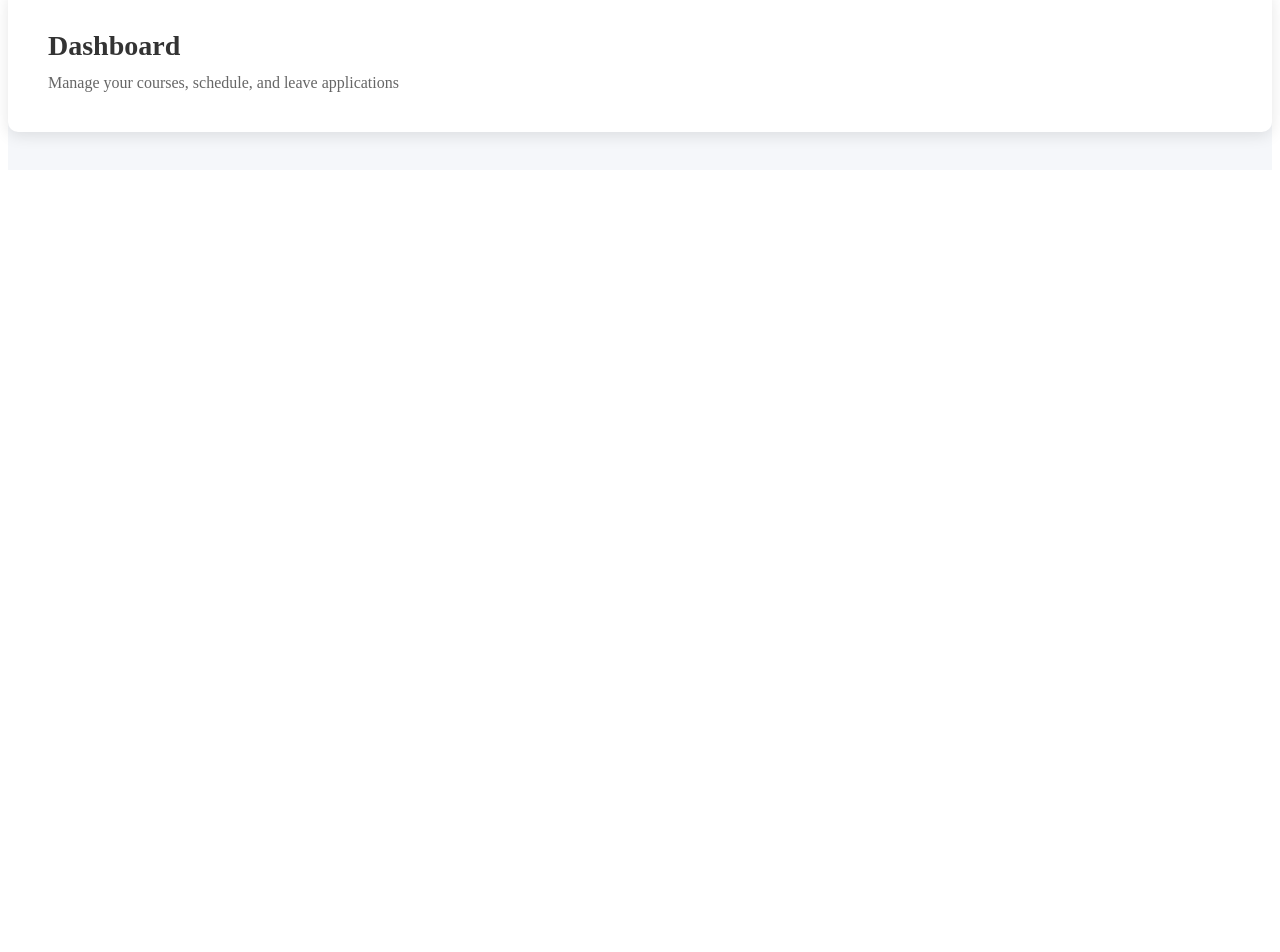
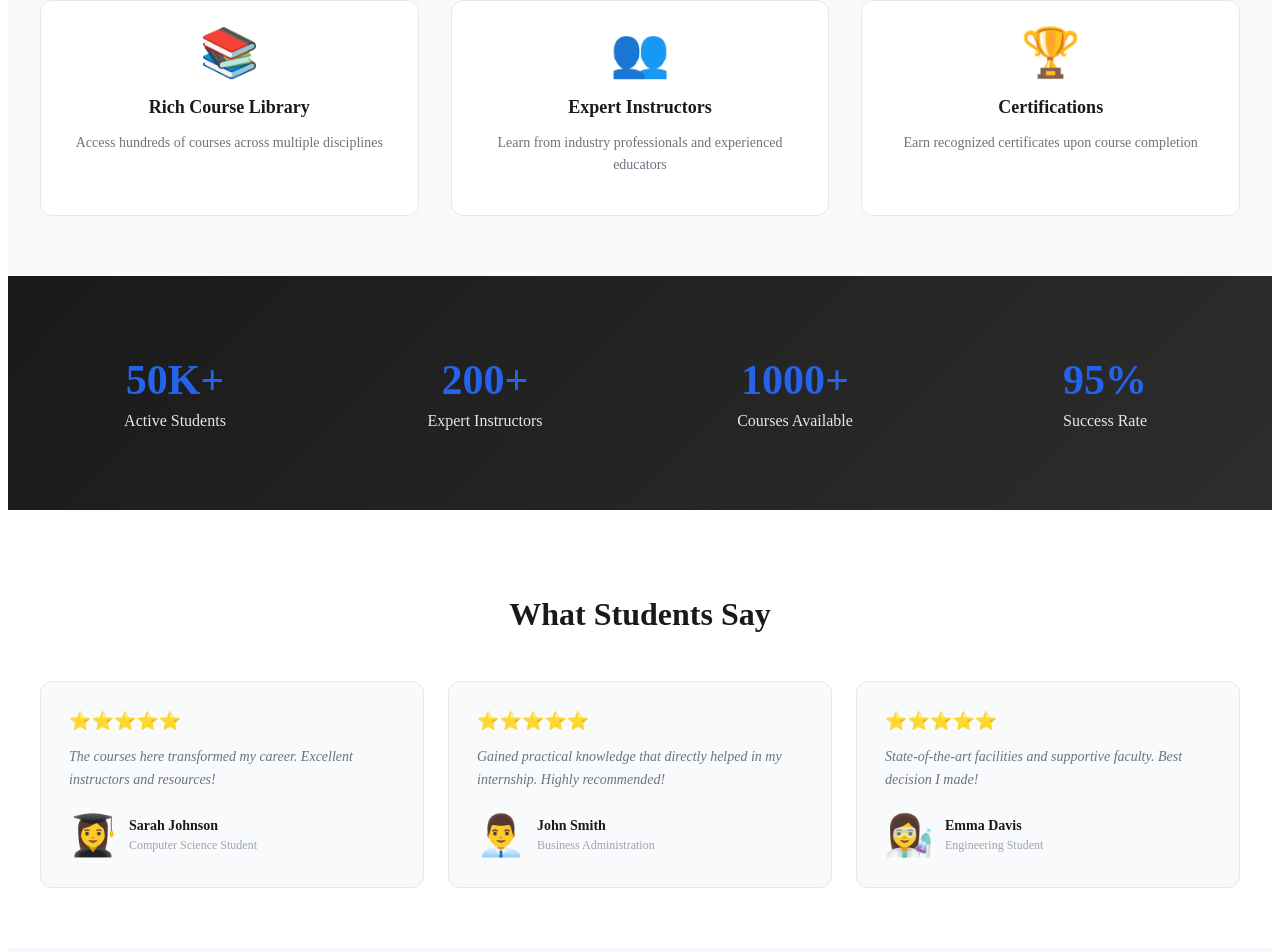
Before and after one commit to Mehul-Tiwari/mypro, an Angular app: page / in a window 1280 px wide. Shown: the part 675-1627 px from the top of the page. Before the commit the page ends 853 px from the top, so only its background shows below. Built offline with nearby package versions, Linux system fonts and the light colour scheme.

Commit message:
commit 4:- leave aplication  section

```diff
--- a/src/app/components/student/student.component.html
+++ b/src/app/components/student/student.component.html
@@ -15,6 +15,15 @@
     </div>
   </section>
 
+  <!-- Features Section -->
+  <app-features></app-features>
+
+  <!-- Stats Section -->
+  <app-stats></app-stats>
+
+  <!-- Testimonials Section -->
+  <app-testimonials></app-testimonials>
+
   <!-- Dashboard Content -->
   <div class="dashboard-section">
     <h2>Dashboard</h2>
--- a/src/app/components/student/student.component.ts
+++ b/src/app/components/student/student.component.ts
@@ -1,11 +1,14 @@
 import { Component } from '@angular/core';
 import { CommonModule } from '@angular/common';
 import { StudentHeaderComponent } from './student-header/student-header.component';
+import { FeaturesComponent } from '../../sections/features/features.component';
+import { StatsComponent } from '../../sections/stats/stats.component';
+import { TestimonialsComponent } from '../../sections/testimonials/testimonials.component';
 
 @Component({
   selector: 'app-student',
   standalone: true,
-  imports: [CommonModule, StudentHeaderComponent],
+  imports: [CommonModule, StudentHeaderComponent, FeaturesComponent, StatsComponent, TestimonialsComponent],
   templateUrl: './student.component.html',
   styleUrls: ['./student.component.scss']
 })
--- /dev/null
+++ b/src/app/sections/features/features.component.html
@@ -0,0 +1,11 @@
+<div class="features-section">
+  <div class="features-container">
+    <div class="features-grid">
+      <div class="feature-item" *ngFor="let feature of features">
+        <div class="feature-icon">{{ feature.icon }}</div>
+        <h3 class="feature-title">{{ feature.title }}</h3>
+        <p class="feature-description">{{ feature.description }}</p>
+      </div>
+    </div>
+  </div>
+</div>
--- /dev/null
+++ b/src/app/sections/features/features.component.scss
@@ -0,0 +1,74 @@
+.features-section {
+  padding: 60px 20px;
+  background: #f9fafb;
+}
+
+.features-container {
+  max-width: 1200px;
+  margin: 0 auto;
+}
+
+.features-grid {
+  display: grid;
+  grid-template-columns: repeat(3, 1fr);
+  gap: 32px;
+}
+
+.feature-item {
+  text-align: center;
+  padding: 24px;
+  background: white;
+  border-radius: 12px;
+  border: 1px solid #e5e7eb;
+  transition: all 0.3s ease;
+
+  &:hover {
+    transform: translateY(-8px);
+    box-shadow: 0 12px 32px rgba(0, 0, 0, 0.1);
+    border-color: #2563eb;
+  }
+}
+
+.feature-icon {
+  font-size: 48px;
+  margin-bottom: 16px;
+}
+
+.feature-title {
+  font-size: 18px;
+  font-weight: 700;
+  color: #1a1a1a;
+  margin: 12px 0;
+}
+
+.feature-description {
+  font-size: 14px;
+  color: #6b7280;
+  line-height: 1.6;
+}
+
+@media (max-width: 1024px) {
+  .features-grid {
+    grid-template-columns: repeat(2, 1fr);
+    gap: 24px;
+  }
+}
+
+@media (max-width: 768px) {
+  .features-section {
+    padding: 40px 20px;
+  }
+
+  .features-grid {
+    grid-template-columns: 1fr;
+    gap: 16px;
+  }
+
+  .feature-icon {
+    font-size: 40px;
+  }
+
+  .feature-title {
+    font-size: 16px;
+  }
+}
--- /dev/null
+++ b/src/app/sections/features/features.component.ts
@@ -0,0 +1,35 @@
+import { Component } from '@angular/core';
+import { CommonModule } from '@angular/common';
+
+interface Feature {
+  icon: string;
+  title: string;
+  description: string;
+}
+
+@Component({
+  selector: 'app-features',
+  standalone: true,
+  imports: [CommonModule],
+  templateUrl: './features.component.html',
+  styleUrls: ['./features.component.scss']
+})
+export class FeaturesComponent {
+  features: Feature[] = [
+    {
+      icon: '📚',
+      title: 'Rich Course Library',
+      description: 'Access hundreds of courses across multiple disciplines'
+    },
+    {
+      icon: '👥',
+      title: 'Expert Instructors',
+      description: 'Learn from industry professionals and experienced educators'
+    },
+    {
+      icon: '🏆',
+      title: 'Certifications',
+      description: 'Earn recognized certificates upon course completion'
+    }
+  ];
+}
--- /dev/null
+++ b/src/app/sections/stats/stats.component.html
@@ -0,0 +1,10 @@
+<div class="stats-section">
+  <div class="stats-container">
+    <div class="stats-grid">
+      <div class="stat-item" *ngFor="let stat of stats">
+        <div class="stat-number">{{ stat.number }}</div>
+        <div class="stat-label">{{ stat.label }}</div>
+      </div>
+    </div>
+  </div>
+</div>
--- /dev/null
+++ b/src/app/sections/stats/stats.component.scss
@@ -0,0 +1,60 @@
+.stats-section {
+  padding: 60px 20px;
+  background: linear-gradient(135deg, #1a1a1a 0%, #2d2d2d 100%);
+  color: white;
+}
+
+.stats-container {
+  max-width: 1200px;
+  margin: 0 auto;
+}
+
+.stats-grid {
+  display: grid;
+  grid-template-columns: repeat(4, 1fr);
+  gap: 40px;
+  text-align: center;
+}
+
+.stat-item {
+  padding: 20px;
+}
+
+.stat-number {
+  font-size: 42px;
+  font-weight: 700;
+  color: #2563eb;
+  margin-bottom: 8px;
+}
+
+.stat-label {
+  font-size: 16px;
+  color: #e5e7eb;
+  font-weight: 500;
+}
+
+@media (max-width: 1024px) {
+  .stats-grid {
+    grid-template-columns: repeat(2, 1fr);
+    gap: 30px;
+  }
+}
+
+@media (max-width: 768px) {
+  .stats-section {
+    padding: 40px 20px;
+  }
+
+  .stats-grid {
+    grid-template-columns: 1fr;
+    gap: 20px;
+  }
+
+  .stat-number {
+    font-size: 32px;
+  }
+
+  .stat-label {
+    font-size: 14px;
+  }
+}
--- /dev/null
+++ b/src/app/sections/stats/stats.component.ts
@@ -0,0 +1,35 @@
+import { Component } from '@angular/core';
+import { CommonModule } from '@angular/common';
+
+interface Stat {
+  number: string;
+  label: string;
+}
+
+@Component({
+  selector: 'app-stats',
+  standalone: true,
+  imports: [CommonModule],
+  templateUrl: './stats.component.html',
+  styleUrls: ['./stats.component.scss']
+})
+export class StatsComponent {
+  stats: Stat[] = [
+    {
+      number: '50K+',
+      label: 'Active Students'
+    },
+    {
+      number: '200+',
+      label: 'Expert Instructors'
+    },
+    {
+      number: '1000+',
+      label: 'Courses Available'
+    },
+    {
+      number: '95%',
+      label: 'Success Rate'
+    }
+  ];
+}
--- /dev/null
+++ b/src/app/sections/testimonials/testimonials.component.html
@@ -0,0 +1,18 @@
+<div class="testimonials-section">
+  <div class="testimonials-container">
+    <h2 class="section-title">What Students Say</h2>
+    <div class="testimonials-grid">
+      <div class="testimonial-card" *ngFor="let testimonial of testimonials">
+        <div class="testimonial-stars">⭐⭐⭐⭐⭐</div>
+        <p class="testimonial-message">{{ testimonial.message }}</p>
+        <div class="testimonial-author">
+          <div class="author-avatar">{{ testimonial.avatar }}</div>
+          <div class="author-info">
+            <h4 class="author-name">{{ testimonial.name }}</h4>
+            <p class="author-role">{{ testimonial.role }}</p>
+          </div>
+        </div>
+      </div>
+    </div>
+  </div>
+</div>
--- /dev/null
+++ b/src/app/sections/testimonials/testimonials.component.scss
@@ -0,0 +1,107 @@
+.testimonials-section {
+  padding: 60px 20px;
+  background: #ffffff;
+}
+
+.testimonials-container {
+  max-width: 1200px;
+  margin: 0 auto;
+}
+
+.section-title {
+  text-align: center;
+  font-size: 32px;
+  font-weight: 700;
+  color: #1a1a1a;
+  margin-bottom: 48px;
+}
+
+.testimonials-grid {
+  display: grid;
+  grid-template-columns: repeat(3, 1fr);
+  gap: 24px;
+}
+
+.testimonial-card {
+  background: #f9fafb;
+  border: 1px solid #e5e7eb;
+  border-radius: 12px;
+  padding: 28px;
+  transition: all 0.3s ease;
+
+  &:hover {
+    box-shadow: 0 12px 32px rgba(0, 0, 0, 0.08);
+    transform: translateY(-4px);
+  }
+}
+
+.testimonial-stars {
+  font-size: 18px;
+  margin-bottom: 12px;
+}
+
+.testimonial-message {
+  font-size: 14px;
+  color: #6b7280;
+  line-height: 1.6;
+  margin-bottom: 20px;
+  font-style: italic;
+}
+
+.testimonial-author {
+  display: flex;
+  gap: 12px;
+  align-items: center;
+}
+
+.author-avatar {
+  font-size: 40px;
+  width: 48px;
+  height: 48px;
+  display: flex;
+  align-items: center;
+  justify-content: center;
+}
+
+.author-info {
+  flex: 1;
+}
+
+.author-name {
+  font-size: 14px;
+  font-weight: 700;
+  color: #1a1a1a;
+  margin: 0;
+}
+
+.author-role {
+  font-size: 12px;
+  color: #9ca3af;
+  margin: 4px 0 0 0;
+}
+
+@media (max-width: 1024px) {
+  .testimonials-grid {
+    grid-template-columns: repeat(2, 1fr);
+    gap: 20px;
+  }
+}
+
+@media (max-width: 768px) {
+  .testimonials-section {
+    padding: 40px 20px;
+  }
+
+  .section-title {
+    font-size: 24px;
+    margin-bottom: 32px;
+  }
+
+  .testimonials-grid {
+    grid-template-columns: 1fr;
+  }
+
+  .testimonial-card {
+    padding: 20px;
+  }
+}
--- /dev/null
+++ b/src/app/sections/testimonials/testimonials.component.ts
@@ -0,0 +1,39 @@
+import { Component } from '@angular/core';
+import { CommonModule } from '@angular/common';
+
+interface Testimonial {
+  name: string;
+  role: string;
+  message: string;
+  avatar: string;
+}
+
+@Component({
+  selector: 'app-testimonials',
+  standalone: true,
+  imports: [CommonModule],
+  templateUrl: './testimonials.component.html',
+  styleUrls: ['./testimonials.component.scss']
+})
+export class TestimonialsComponent {
+  testimonials: Testimonial[] = [
+    {
+      name: 'Sarah Johnson',
+      role: 'Computer Science Student',
+      message: 'The courses here transformed my career. Excellent instructors and resources!',
+      avatar: '👩‍🎓'
+    },
+    {
+      name: 'John Smith',
+      role: 'Business Administration',
+      message: 'Gained practical knowledge that directly helped in my internship. Highly recommended!',
+      avatar: '👨‍💼'
+    },
+    {
+      name: 'Emma Davis',
+      role: 'Engineering Student',
+      message: 'State-of-the-art facilities and supportive faculty. Best decision I made!',
+      avatar: '👩‍🔬'
+    }
+  ];
+}
```
